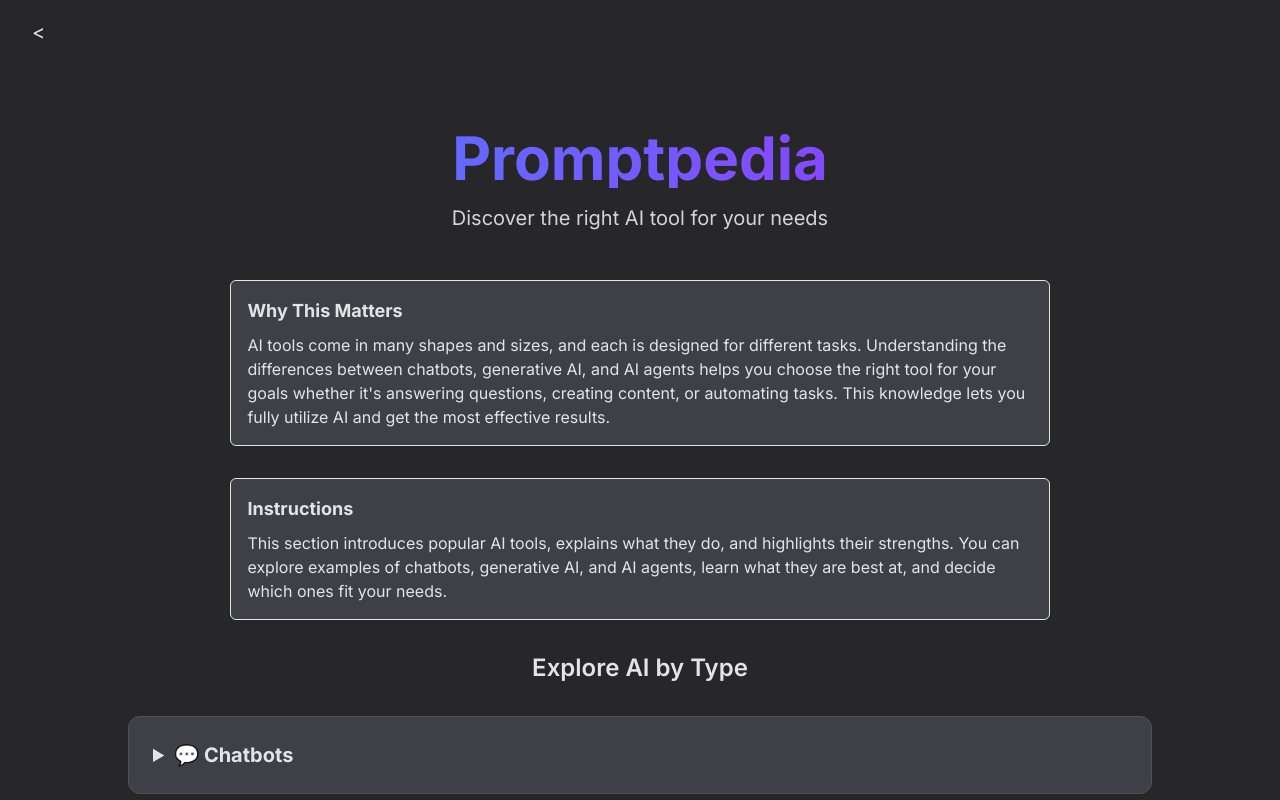
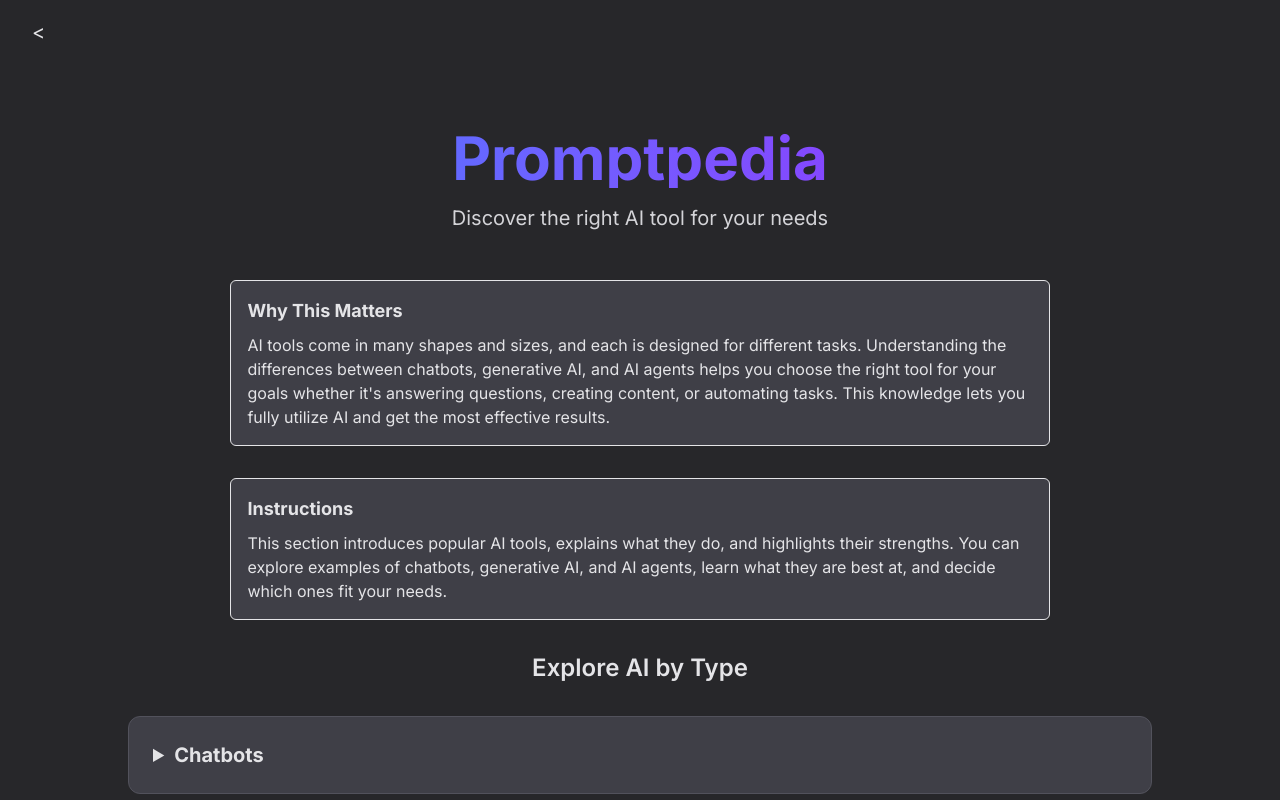
Before and after one commit to obtain-ai/obtain, a SvelteKit app: page /AIListings in a window 1280 px wide. Built offline with nearby package versions, Linux system fonts and the light colour scheme.

Commit message:
Update +page.svelte

```diff
--- a/src/routes/AIListings/+page.svelte
+++ b/src/routes/AIListings/+page.svelte
@@ -48,7 +48,7 @@
 
 			<!-- CHATBOT -->
 			<details class="border border-zinc-600 rounded-xl p-6 bg-zinc-700 hover:bg-zinc-750 transition-colors">
-				<summary class="text-xl font-bold cursor-pointer text-zinc-200 hover:text-purple-400 transition-colors">💬 Chatbots</summary>
+				<summary class="text-xl font-bold cursor-pointer text-zinc-200 hover:text-purple-400 transition-colors"> Chatbots</summary>
 				<p class="mt-4 text-zinc-300 leading-relaxed">
 					Chatbots simulate conversation with humans and are best for interactive problem-solving or information retrieval.
 					They can answer questions, guide research, or support learning.
@@ -76,7 +76,7 @@
 
 			<!-- GENERATIVE AI -->
 			<details class="border border-zinc-600 rounded-xl p-6 bg-zinc-700 hover:bg-zinc-750 transition-colors">
-				<summary class="text-xl font-bold cursor-pointer text-zinc-200 hover:text-purple-400 transition-colors">🎨 Generative AI</summary>
+				<summary class="text-xl font-bold cursor-pointer text-zinc-200 hover:text-purple-400 transition-colors"> Generative AI</summary>
 				<p class="mt-4 text-zinc-300 leading-relaxed">
 					Generative AI creates new content — text, images, music, or video — from your prompts.
 					It's ideal for creative projects, idea generation, writing, and design.
@@ -100,7 +100,7 @@
 
 			<!-- AGENT -->
 			<details class="border border-zinc-600 rounded-xl p-6 bg-zinc-700 hover:bg-zinc-750 transition-colors">
-				<summary class="text-xl font-bold cursor-pointer text-zinc-200 hover:text-purple-400 transition-colors">🤖 AI Agents</summary>
+				<summary class="text-xl font-bold cursor-pointer text-zinc-200 hover:text-purple-400 transition-colors"> AI Agents</summary>
 				<p class="mt-4 text-zinc-300 leading-relaxed">
 					AI agents are autonomous systems that combine tools to perform multi-step tasks automatically.
 					They're useful for managing workflows, generating reports, or automating creative and technical work.
```
